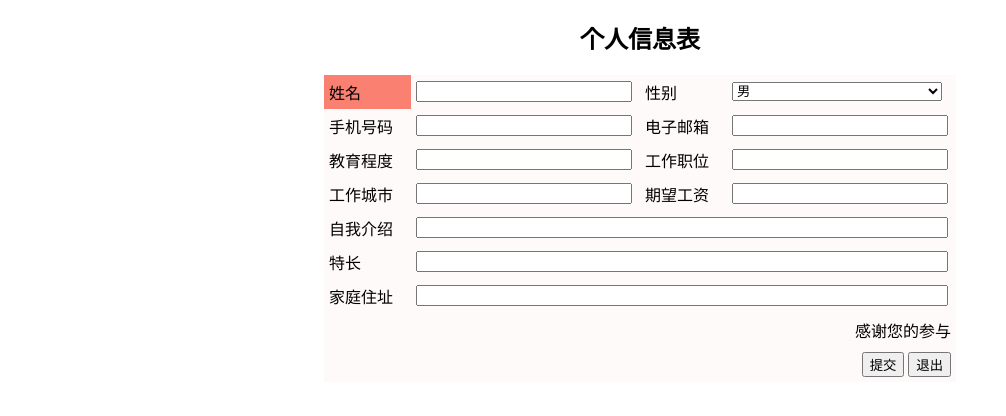
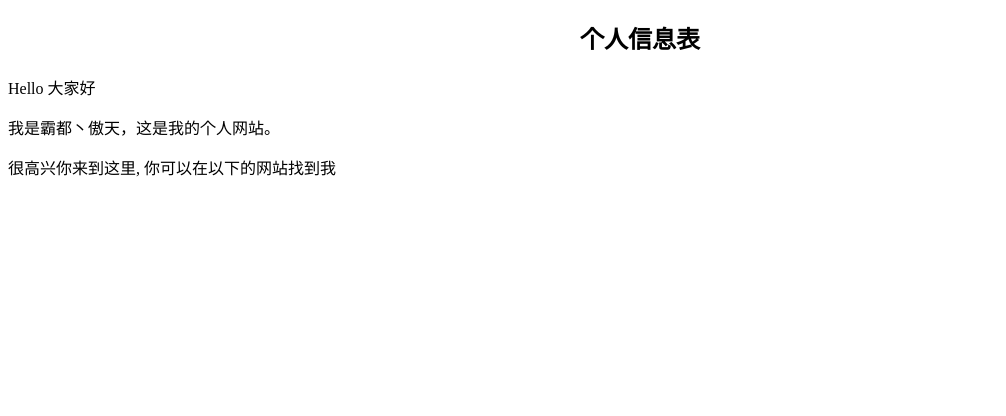
Before and after one commit to ajwjwqg/ajwjwqg.github.io, a plain HTML site: page index.html in a window 1280 px wide. Shown: the whole page, without its empty margins (0-1006 px from the left). Drawn offline with Linux system fonts and the light colour scheme.

Commit message:
Update index.html

```diff
--- a/index.html
+++ b/index.html
@@ -14,113 +14,10 @@
 
 <h2 align="center">个人信息表</h2>
 
-<table style="border: 1px;margin: 0 auto;background: snow" width="50%" cellpadding="5" cellspacing="0" >
+<p>Hello 大家好</p>
+<p>我是霸都丶傲天，这是我的个人网站。 </p>
+<p>很高兴你来到这里, 你可以在以下的网站找到我</p>
 
-    <tr>
-
-        <td style="background: salmon">姓名</td>
-
-        <td><input type="text" style="width:95%"></td>
-
-        <td>性别</td>
-
-        <td><select style="width: 96%">
-
-            <option>男</option>
-
-            <option>女</option>
-
-        </select></td>
-
-    </tr>
-
-    <tr>
-
-        <td>手机号码</td>
-
-        <td><input type="tel" style="width:95%"></td>
-
-        <td>电子邮箱</td>
-
-        <td><input type="email" style="width:95%"></td>
-
-    </tr>
-
-    <tr>
-
-        <td>教育程度</td>
-
-        <td><input style="width: 95%; " type="text"></td>
-
-        <td>工作职位</td>
-
-        <td><input style="width: 95%; " type="text"></td>
-
-    </tr>
-
-    <tr>
-
-        <td>工作城市</td>
-
-        <td><input style="width: 95%; " type="text"></td>
-
-        <td>期望工资</td>
-
-        <td><input style="width: 95%; " type="text"></td>
-
-    </tr>
-
-    <tr>
-
-        <td>自我介绍</td>
-
-        <td colspan="3"><input type="text" style="width: 98%; " ></td>
-
-
-
-    </tr>
-
-    <tr>
-
-        <td>特长</td>
-
-        <td colspan="3"><input type="text" style="width: 98%; " ></td>
-
-
-
-    </tr>
-
-    <tr>
-
-        <td>家庭住址</td>
-
-        <td colspan="3"><input type="text" style="width: 98%; " ></td>
-
-
-
-    </tr>
-
-    <tr>
-
-        <td colspan="4" align="right">感谢您的参与</td>
-
-    </tr>
-
-    <tr>
-
-        <td colspan="4" align="right">
-
-            <input type="submit" value="提交">
-
-            <input type="reset" value="退出">
-
-        </td>
-
-
-
-    </tr>
-
-</table>
 
 </body>
 
```
